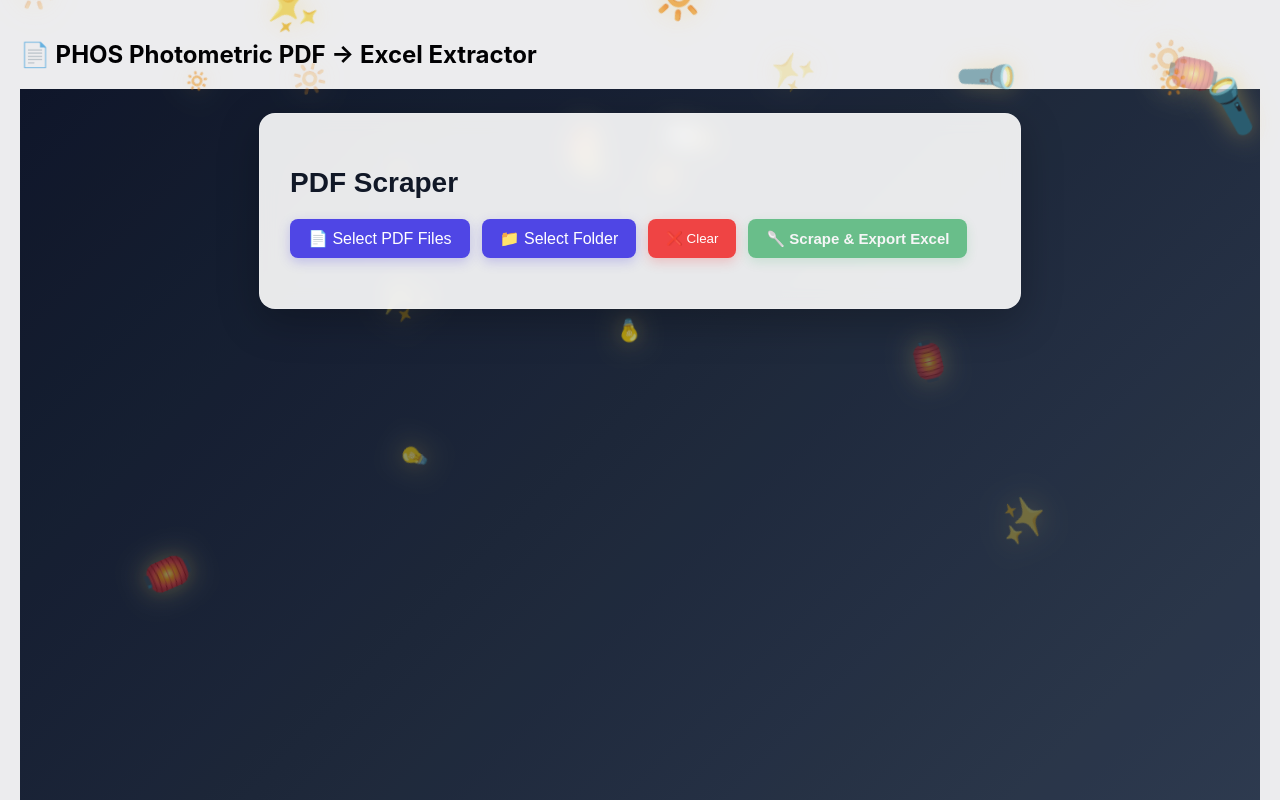
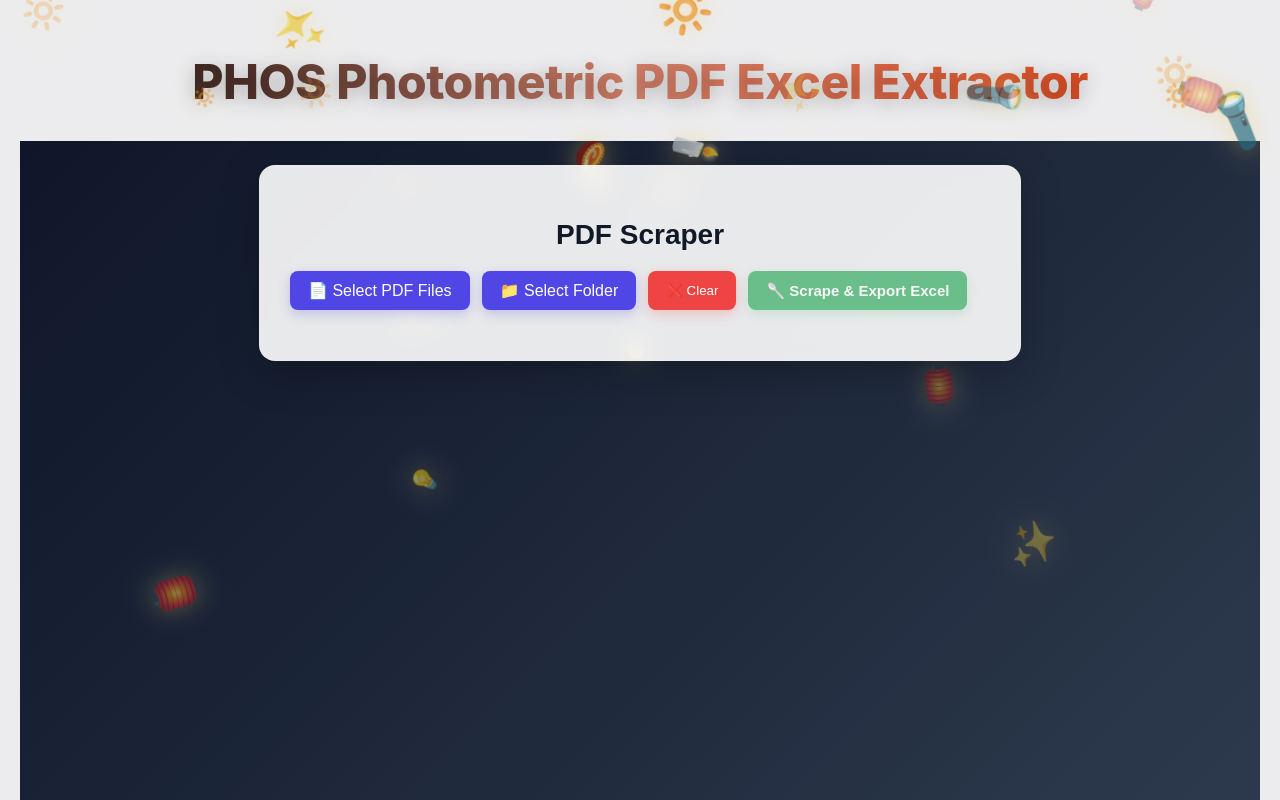
Before and after one commit to Nmyhi/PDFSCRAPER, a React (Create React App) app in the folder pdf-scraper-app/: page / in a window 1280 px wide. Shown: the top 800 px of the page. Built offline with nearby package versions, Linux system fonts and the light colour scheme.

Commit message:
Add styling

```diff
--- a/pdf-scraper-app/src/App.js
+++ b/pdf-scraper-app/src/App.js
@@ -21,13 +21,48 @@ function App() {
     setLoading(false);
   };
 
+  const styles = {
+  page: {
+    padding: 20,
+    textAlign: "center"
+  },
+
+  title: {
+    fontSize: "clamp(28px, 4vw, 48px)",
+    fontWeight: 800,
+    marginBottom: 30,
+    letterSpacing: "-0.5px",
+
+    background: "linear-gradient(90deg, #050505, #e98d71, #f33e07)",
+    WebkitBackgroundClip: "text",
+    WebkitTextFillColor: "transparent",
+
+    textAlign: "center",
+    textShadow: "0 4px 20px rgba(0,0,0,0.25)"
+  },
+
+  loading: {
+    marginTop: 20,
+    color: "#e5e7eb",
+    fontSize: 16
+  }
+};
+
   return (
-    <div style={{ padding: 20 }}>
-      <h2>📄 PHOS Photometric PDF → Excel Extractor</h2>
-      <PDFUploader onFilesSelected={handleFiles} />
-      {loading && <p>Extracting data... please wait ⏳</p>}
-    </div>
-  );
+  <div style={styles.page}>
+    <h1 style={styles.title}>
+      PHOS Photometric PDF Excel Extractor
+    </h1>
+
+    <PDFUploader onFilesSelected={handleFiles} />
+
+    {loading && (
+      <p style={styles.loading}>
+        Extracting data... please wait ⏳
+      </p>
+    )}
+  </div>
+);
 }
 
 export default App;
```
